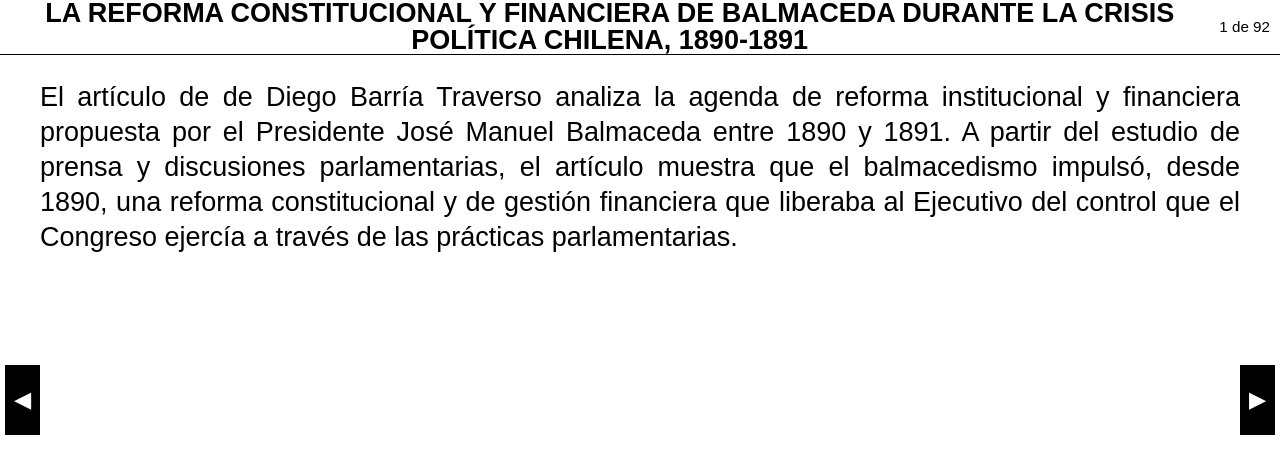
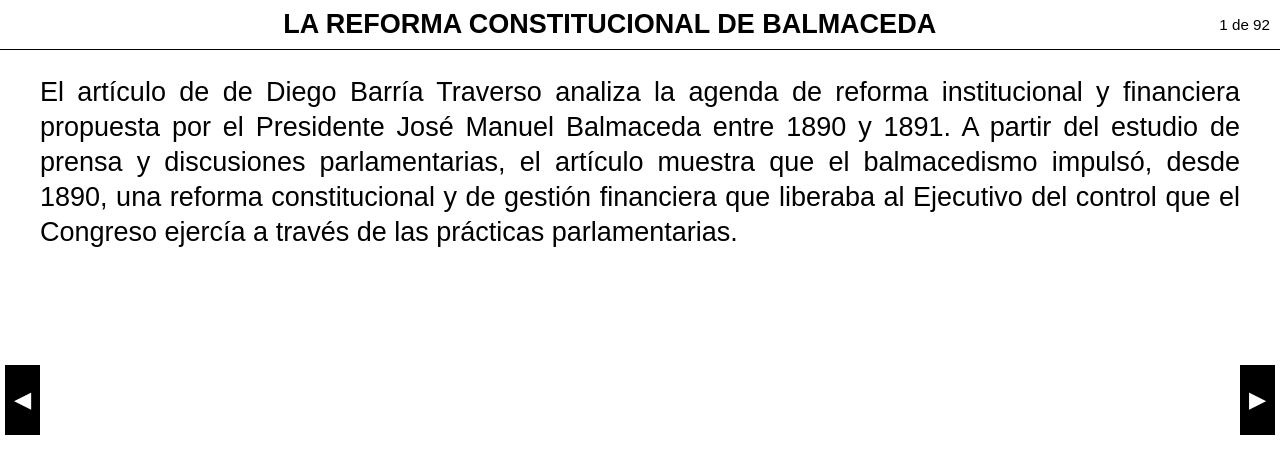
Before and after one commit to SilvestreParbut/KND-Magazine, a plain HTML site: page balmaceda.html in a window 1280 px wide. Drawn offline with Linux system fonts and the light colour scheme.

Commit message:
balmaceda.html

```diff
--- a/balmaceda.html
+++ b/balmaceda.html
@@ -102,7 +102,8 @@
   <div id="container">
     <!-- Barra superior -->
     <div id="header">
-      <span id="title">LA REFORMA CONSTITUCIONAL Y FINANCIERA DE BALMACEDA DURANTE LA CRISIS POLÍTICA CHILENA, 1890-1891</span>
+      <span id="title">LA REFORMA CONSTITUCIONAL DE BALMACEDA
+      </span>
       <span id="page-indicator">1 de 1</span>
     </div>
 
```
